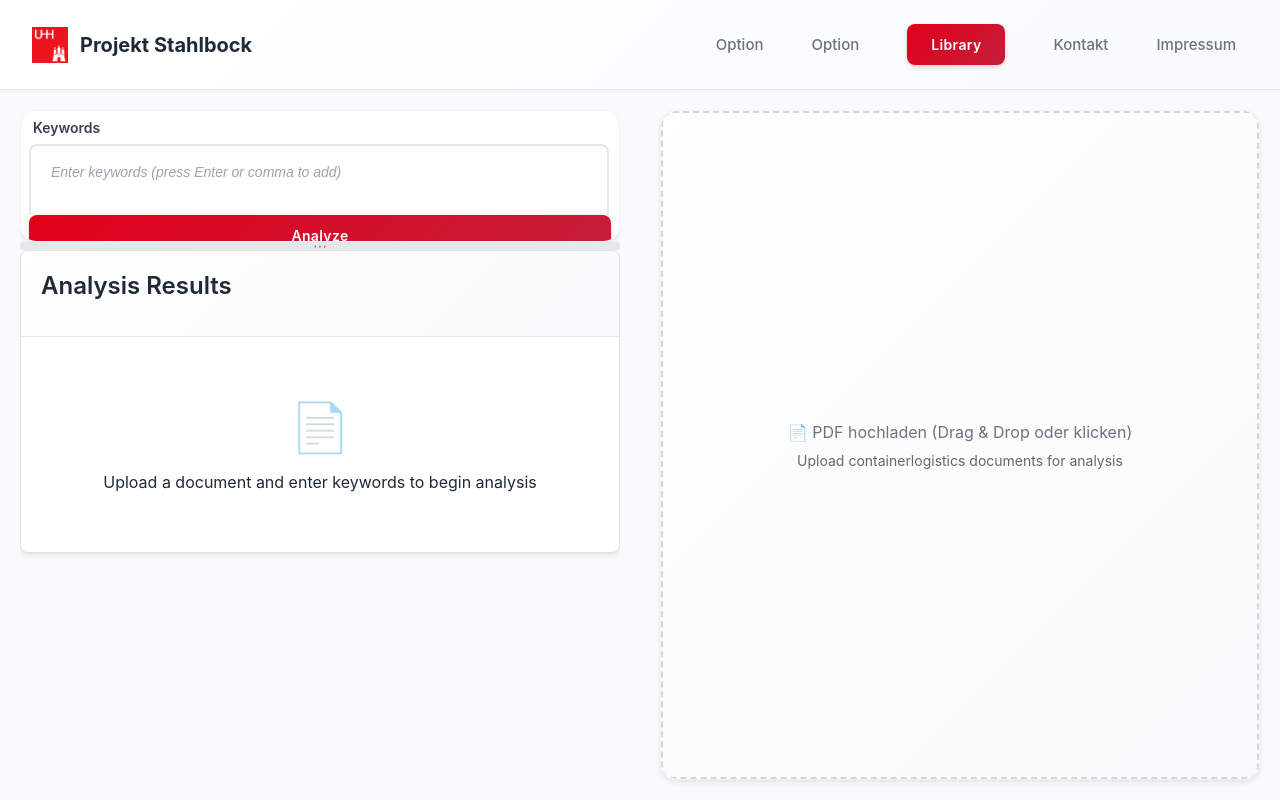
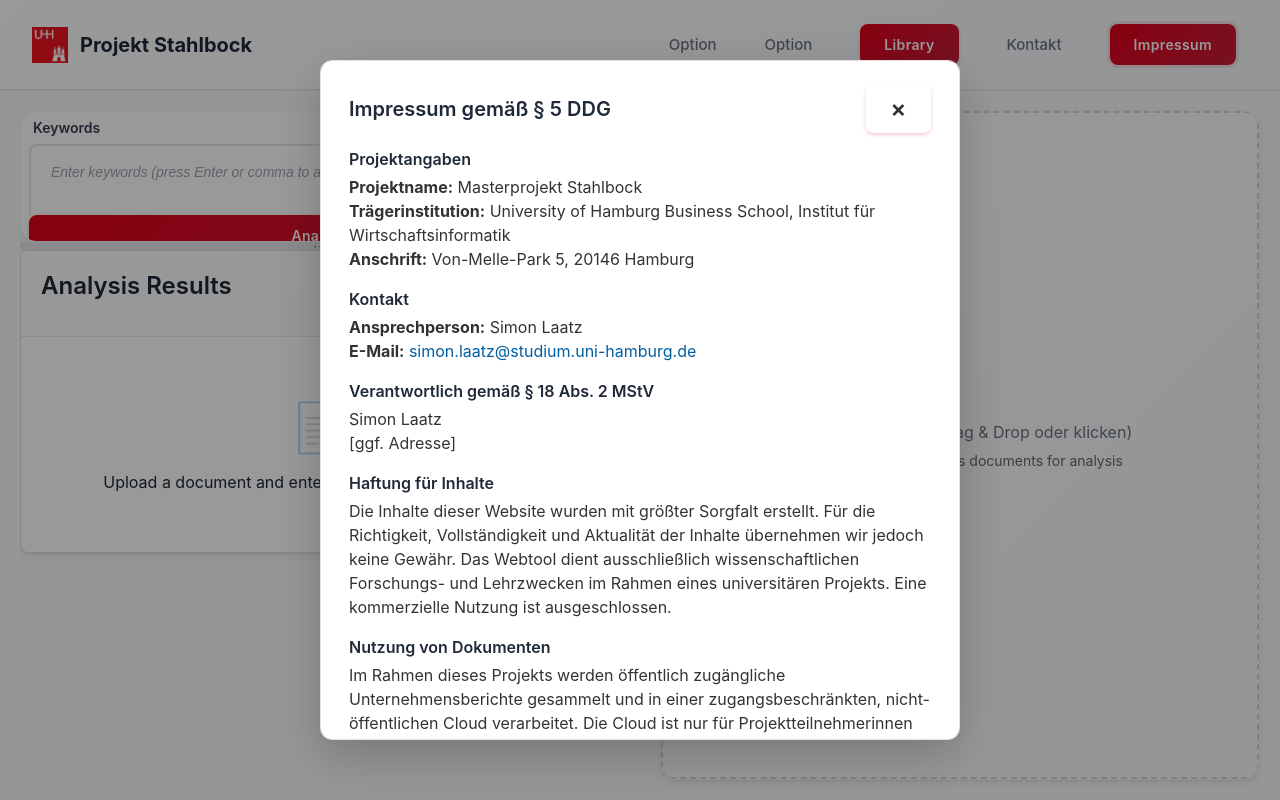
Before and after one commit to simoewe/simoewe.github.io, a React (Create React App) app in the folder frontend/: page / in a window 1280 px wide. Both pictures are taken after a click on the item "Impressum". Built offline with nearby package versions, Linux system fonts and the light colour scheme.

Commit message:
Impressum-Button

```diff
--- a/frontend/src/App.css
+++ b/frontend/src/App.css
@@ -764,3 +764,77 @@ textarea:focus {
 .text-red-600 {
   color: #dc2626;
 }
+
+.modal-backdrop {
+  position: fixed;
+  inset: 0;
+  background: rgba(0, 0, 0, 0.4);
+  display: flex;
+  justify-content: center;
+  align-items: flex-start;
+  padding: 60px 16px;
+  z-index: 1100;
+}
+
+.modal-card {
+  background: #fff;
+  border-radius: 12px;
+  box-shadow: 0 16px 48px rgba(0, 0, 0, 0.2);
+  max-width: 640px;
+  width: 100%;
+  max-height: calc(100vh - 120px);
+  overflow-y: auto;
+  padding: 24px 28px;
+  border: 1px solid #e0e0e0;
+}
+
+.modal-header {
+  display: flex;
+  justify-content: space-between;
+  align-items: center;
+  margin-bottom: 16px;
+}
+
+.modal-header h2 {
+  margin: 0;
+  font-size: 20px;
+  font-weight: 600;
+}
+
+.modal-close {
+  background: none;
+  border: none;
+  font-size: 24px;
+  line-height: 1;
+  cursor: pointer;
+  color: #333;
+}
+
+.modal-close:hover {
+  color: #000;
+}
+
+.modal-body section {
+  margin-bottom: 18px;
+}
+
+.modal-body h3 {
+  margin-bottom: 6px;
+  font-size: 16px;
+  font-weight: 600;
+}
+
+.modal-body p {
+  margin: 0;
+  line-height: 1.5;
+  color: #333;
+}
+
+.modal-body a {
+  color: #005ea2;
+  text-decoration: none;
+}
+
+.modal-body a:hover {
+  text-decoration: underline;
+}
--- a/frontend/src/components/Header.js
+++ b/frontend/src/components/Header.js
@@ -4,6 +4,7 @@ import Library from "./Library";
 
 export default function Header({ onPickFromLibrary }) {
   const [showLib, setShowLib] = useState(false);
+  const [showImpressum, setShowImpressum] = useState(false);
 
   return (
     <header className="header">
@@ -20,7 +21,9 @@ export default function Header({ onPickFromLibrary }) {
             <button onClick={() => setShowLib(v => !v)}>Library</button>
           </li>
           <li>Kontakt</li>
-          <li>Impressum</li>
+          <li>
+            <button onClick={() => setShowImpressum(true)}>Impressum</button>
+          </li>
         </ul>
       </nav>
 
@@ -48,6 +51,114 @@ export default function Header({ onPickFromLibrary }) {
           />
         </div>
       )}
+
+      {showImpressum && (
+        <div
+          className="modal-backdrop"
+          role="presentation"
+          onClick={() => setShowImpressum(false)}
+        >
+          <div
+            className="modal-card"
+            role="dialog"
+            aria-modal="true"
+            aria-labelledby="impressum-title"
+            onClick={(e) => e.stopPropagation()}
+          >
+            <div className="modal-header">
+              <h2 id="impressum-title">Impressum gemäß § 5 DDG</h2>
+              <button
+                type="button"
+                className="modal-close"
+                onClick={() => setShowImpressum(false)}
+                aria-label="Impressum schließen"
+              >
+                ×
+              </button>
+            </div>
+            <div className="modal-body">
+              <section>
+                <h3>Projektangaben</h3>
+                <p>
+                  <strong>Projektname:</strong> Masterprojekt Stahlbock<br />
+                  <strong>Trägerinstitution:</strong> University of Hamburg Business School, Institut für Wirtschaftsinformatik<br />
+                  <strong>Anschrift:</strong> Von-Melle-Park 5, 20146 Hamburg
+                </p>
+              </section>
+
+              <section>
+                <h3>Kontakt</h3>
+                <p>
+                  <strong>Ansprechperson:</strong> Simon Laatz<br />
+                  <strong>E-Mail:</strong>{" "}
+                  <a href="mailto:simon.laatz@studium.uni-hamburg.de">
+                    simon.laatz@studium.uni-hamburg.de
+                  </a>
+                </p>
+              </section>
+
+              <section>
+                <h3>Verantwortlich gemäß § 18 Abs. 2 MStV</h3>
+                <p>
+                  Simon Laatz<br />
+                  [ggf. Adresse]
+                </p>
+              </section>
+
+              <section>
+                <h3>Haftung für Inhalte</h3>
+                <p>
+                  Die Inhalte dieser Website wurden mit größter Sorgfalt erstellt. Für die Richtigkeit,
+                  Vollständigkeit und Aktualität der Inhalte übernehmen wir jedoch keine Gewähr. Das Webtool
+                  dient ausschließlich wissenschaftlichen Forschungs- und Lehrzwecken im Rahmen eines
+                  universitären Projekts. Eine kommerzielle Nutzung ist ausgeschlossen.
+                </p>
+              </section>
+
+              <section>
+                <h3>Nutzung von Dokumenten</h3>
+                <p>
+                  Im Rahmen dieses Projekts werden öffentlich zugängliche Unternehmensberichte gesammelt und in
+                  einer zugangsbeschränkten, nicht-öffentlichen Cloud verarbeitet. Die Cloud ist nur für
+                  Projektteilnehmerinnen und Projektteilnehmer zugänglich. Eine öffentliche Bereitstellung oder
+                  Weiterverbreitung dieser Dokumente erfolgt nicht. Sämtliche Urheber- und Nutzungsrechte
+                  verbleiben bei den jeweiligen Unternehmen oder Herausgebern. Sollten Rechteinhaber Einwände
+                  gegen die Nutzung im Rahmen dieses Projekts haben, bitten wir um eine kurze Nachricht. In
+                  diesem Fall werden die betroffenen Inhalte unverzüglich entfernt.
+                </p>
+              </section>
+
+              <section>
+                <h3>Haftung für externe Links</h3>
+                <p>
+                  Diese Website enthält Links zu externen Webseiten Dritter, auf deren Inhalte wir keinen
+                  Einfluss haben. Deshalb übernehmen wir für diese fremden Inhalte auch keine Gewähr. Für die
+                  Inhalte der verlinkten Seiten ist stets der jeweilige Anbieter oder Betreiber verantwortlich.
+                </p>
+              </section>
+
+              <section>
+                <h3>Datenschutz</h3>
+                <p>
+                  Dieses Projekt verarbeitet ausschließlich Dokumente, die bereits öffentlich zugänglich sind.
+                  Sollten dennoch unbeabsichtigt personenbezogene Daten enthalten sein, werden diese im Rahmen
+                  des Projekts nicht weiterverarbeitet und auf Anfrage entfernt. Weitere Informationen zum
+                  Datenschutz: <a href="#">[Link zu einer evtl. vorhandenen Datenschutzerklärung]</a>
+                </p>
+              </section>
+
+              <section>
+                <h3>Nicht-kommerzieller Charakter</h3>
+                <p>
+                  Dieses Webtool ist Teil eines universitären Forschungsprojekts und dient ausschließlich
+                  akademischen Zwecken. Eine kommerzielle Nutzung, Vervielfältigung oder Weitergabe der im Rahmen
+                  des Projekts verwendeten Dokumente ist nicht gestattet.
+                </p>
+              </section>
+            </div>
+          </div>
+        </div>
+      )}
     </header>
   );
 }
```
